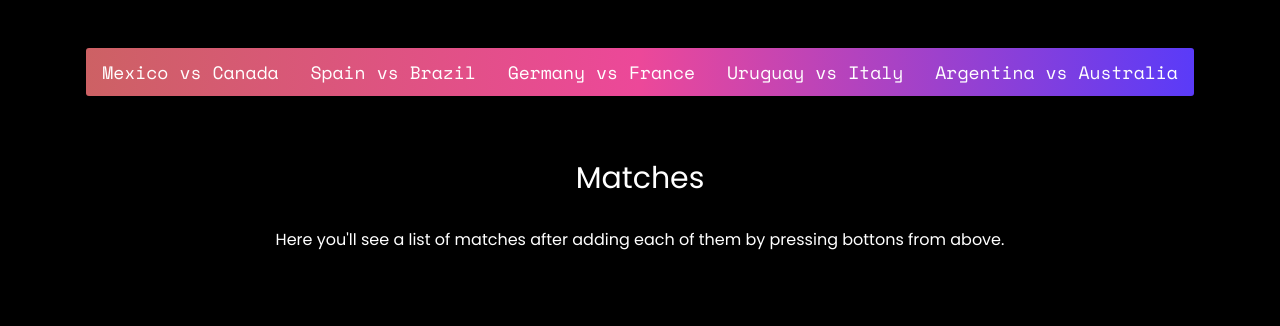
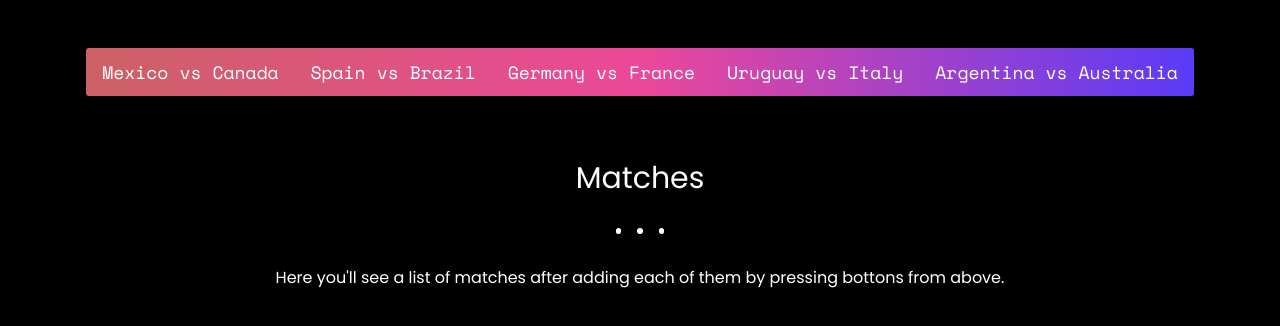
Before and after one commit to Yevhenbk/football-score-board, a Next.js app: page / in a window 1280 px wide. Shown: the top 326 px of the page. Built offline with nearby package versions, Linux system fonts and the light colour scheme.

Commit message:
Add DotElement

```diff
--- a/src/components/templates/HomeTemplate.tsx
+++ b/src/components/templates/HomeTemplate.tsx
@@ -1,8 +1,16 @@
-import { useContext } from 'react'
+import { useContext, FC } from 'react'
 import { Context } from '@store/context'
 import Button from '../UI/Button'
 
-const HomeTemplate: React.FC = () => {
+const DotElement: FC = () => {
+  return (
+    <div
+      className='w-[.35rem] h-[.35rem] bg-white rounded-full'
+    />
+  )
+}
+
+const HomeTemplate: FC = () => {
 
   const { matches, startGame } = useContext(Context)
 
@@ -48,9 +56,20 @@ const HomeTemplate: React.FC = () => {
       </div>
 
       <div
-        className='flex flex-col gap-8'
+        className='flex flex-col gap-8 items-center'
       >
-        <h2 className='text-3xl text-center'>Matches</h2>
+        <h2
+          className='text-3xl text-center'
+        >
+          Matches
+        </h2>
+        <div
+          className='flex gap-4'
+        >
+          <DotElement />
+          <DotElement />
+          <DotElement />
+        </div>
         {matches && matches.length > 0 ?
           matches.map((match: any, index: any) => (
             <div key={index} data-testid={match}>
```
